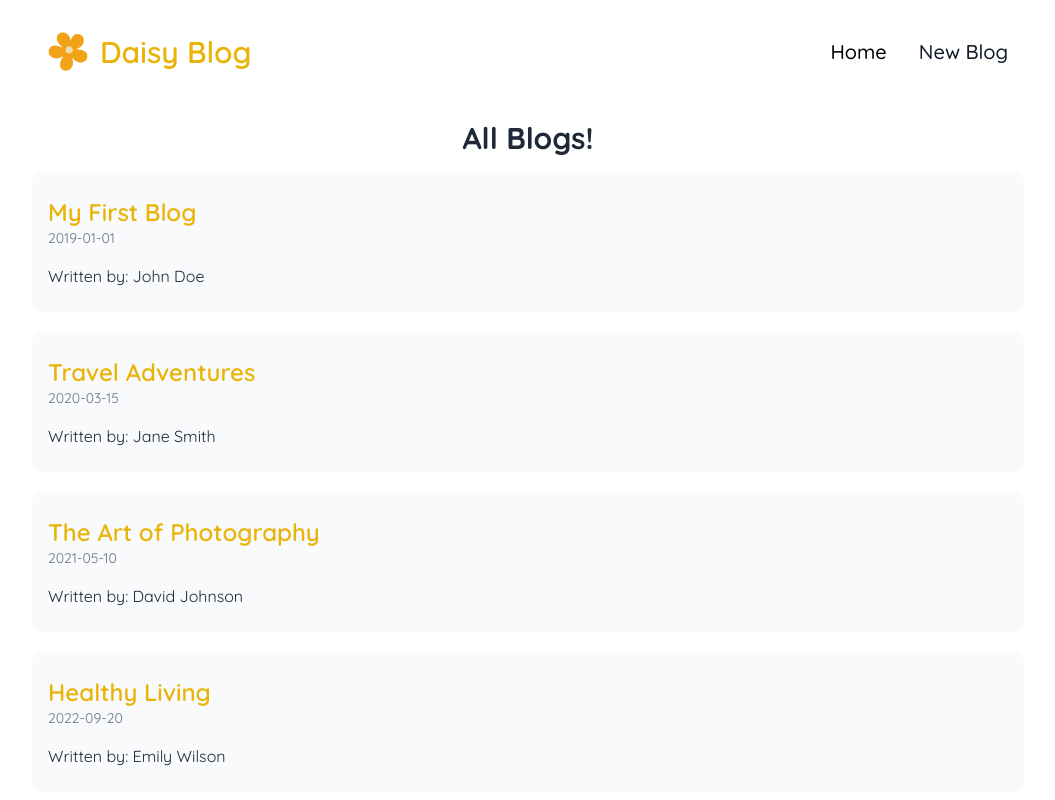
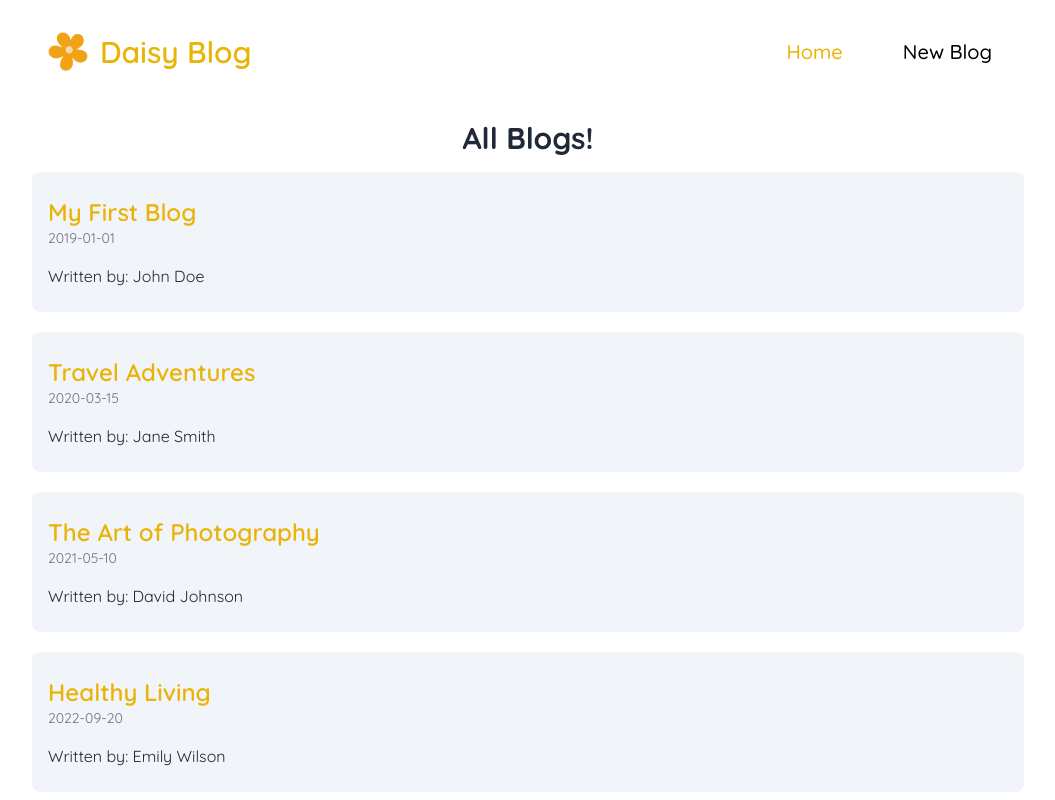
Before and after one commit to nadialvy/react-blog, a React (Vite) app: page / in a window 1280 px wide. Shown: the top 800 px of the page, without its empty margins (112-1167 px from the left). Built offline with nearby package versions, Linux system fonts and the light colour scheme; data requests are answered from the project's data file.

Commit message:
set up navbar

```diff
--- a/package.json
+++ b/package.json
@@ -11,7 +11,8 @@
   },
   "dependencies": {
     "react": "^18.2.0",
-    "react-dom": "^18.2.0"
+    "react-dom": "^18.2.0",
+    "react-router-dom": "^6.12.1"
   },
   "devDependencies": {
     "@types/react": "^18.0.37",
--- a/src/App.jsx
+++ b/src/App.jsx
@@ -1,14 +1,19 @@
 import './App.css'
 import Navbar from './components/Navbar'
 import Home from './components/Home'
+import Create from './components/Create'
+import { BrowserRouter as Router, Route, Routes } from 'react-router-dom'
 
 function App() {
 
   return (
-    <>
+    <Router>
       <Navbar />
-      <Home />
-    </>
+      <Routes>
+        <Route exact path='/' element={ <Home /> } />
+        <Route exact path='/create' element={ <Create /> } />
+      </Routes>
+    </Router>
   )
 }
 
--- a/src/components/BlogList.jsx
+++ b/src/components/BlogList.jsx
@@ -4,7 +4,7 @@ const BlogList = ({ blogs, title }) => {
       <h1 className="text-3xl font-bold mb-4 text-gray-800 text-center">{ title }</h1>
       <div className="blog-list">
         {blogs.map((blog) => (
-          <div className="blog-preview mb-5 hover:cursor-pointer hover:shadow-lg px-4 py-6 rounded-lg bg-slate-50 hover:bg-slate-100 transition-all" key={blog.id}>
+          <div className="blog-preview mb-5 hover:cursor-pointer hover:shadow-lg px-4 py-6 rounded-lg bg-slate-100 hover:bg-slate-200 transition-all" key={blog.id}>
             <div className="flex justify-between">
               <h2 className="font-semibold text-2xl text-yellow-500">{blog.title}</h2>
               {/* <button onClick={() => handleDelete(blog.id)} className="px-4 py-2 bg-red-300 rounded-sm text-sm hover:bg-red-500 hover:text-white">Delete</button> */}
--- /dev/null
+++ b/src/components/Create.jsx
@@ -0,0 +1,9 @@
+const Create = () => {
+  return (
+    <div className="create mx-32 mt-8">
+      <h1 className="text-3xl font-bold mb-4 text-gray-800 text-center">Create New Blog</h1>
+    </div>
+   );
+}
+
+export default Create;
--- a/src/components/Navbar.jsx
+++ b/src/components/Navbar.jsx
@@ -1,6 +1,13 @@
 import logo from '../assets/logo.png';
+import { NavLink, useLocation } from 'react-router-dom';
 
 const Navbar = () => {
+  const location = useLocation();
+
+  const isActive = (path) => {
+    return location.pathname === path;
+  };
+
   return (
     <nav className="mx-32 bg-white border-gray-200 dark:bg-gray-900">
       <div className="max-w-screen-xl flex flex-wrap items-center justify-between mx-auto p-4">
@@ -39,21 +46,16 @@ const Navbar = () => {
         <div className="hidden w-full md:block md:w-auto" id="navbar-default">
           <ul className="font-medium flex flex-col p-4 md:p-0 mt-4 border border-gray-100 rounded-lg bg-gray-50 md:flex-row md:space-x-8 md:mt-0 md:border-0 md:bg-white dark:bg-gray-800 md:dark:bg-gray-900 dark:border-gray-700">
             <li>
-              <a
-                href="#"
-                className="text-xl block py-2 pl-3 pr-4 hover:text-yellow-500 md:p-0"
-                aria-current="page"
-              >
-                Home
-              </a>
+              <NavLink
+                to="/"
+                className={`text-xl py-2 pl-3 pr-4 hover:text-yellow-500 ${isActive('/') ? 'text-yellow-500' : ''}`}
+              >Home</NavLink>
             </li>
             <li>
-              <a
-                href="#"
-                className="text-xl block py-2 pl-3 pr-4 text-gray-900 rounded md:hover:bg-transparent md:border-0 md:p-0 hover:text-yellow-500 "
-              >
-                New Blog
-              </a>
+              <NavLink
+                to="/create"
+                className={`text-xl py-2 pl-3 pr-4 hover:text-yellow-500 ${isActive('/create') ? 'text-yellow-500' : ''}`}
+              >New Blog</NavLink>
             </li>
           </ul>
         </div>
```
Also changed, not shown: src/components/Home.jsx (+0 -23 lines), 1 other file (tests, documents, lock files or other folders).
